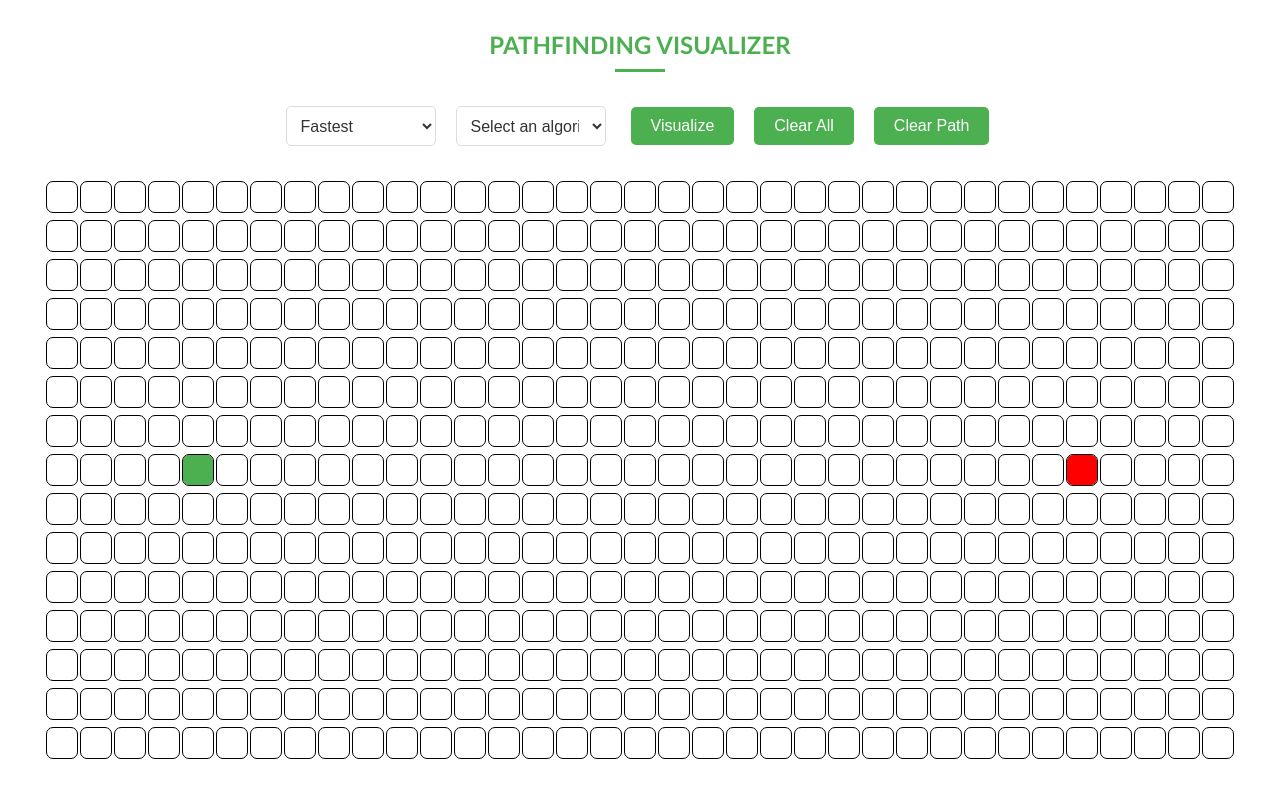
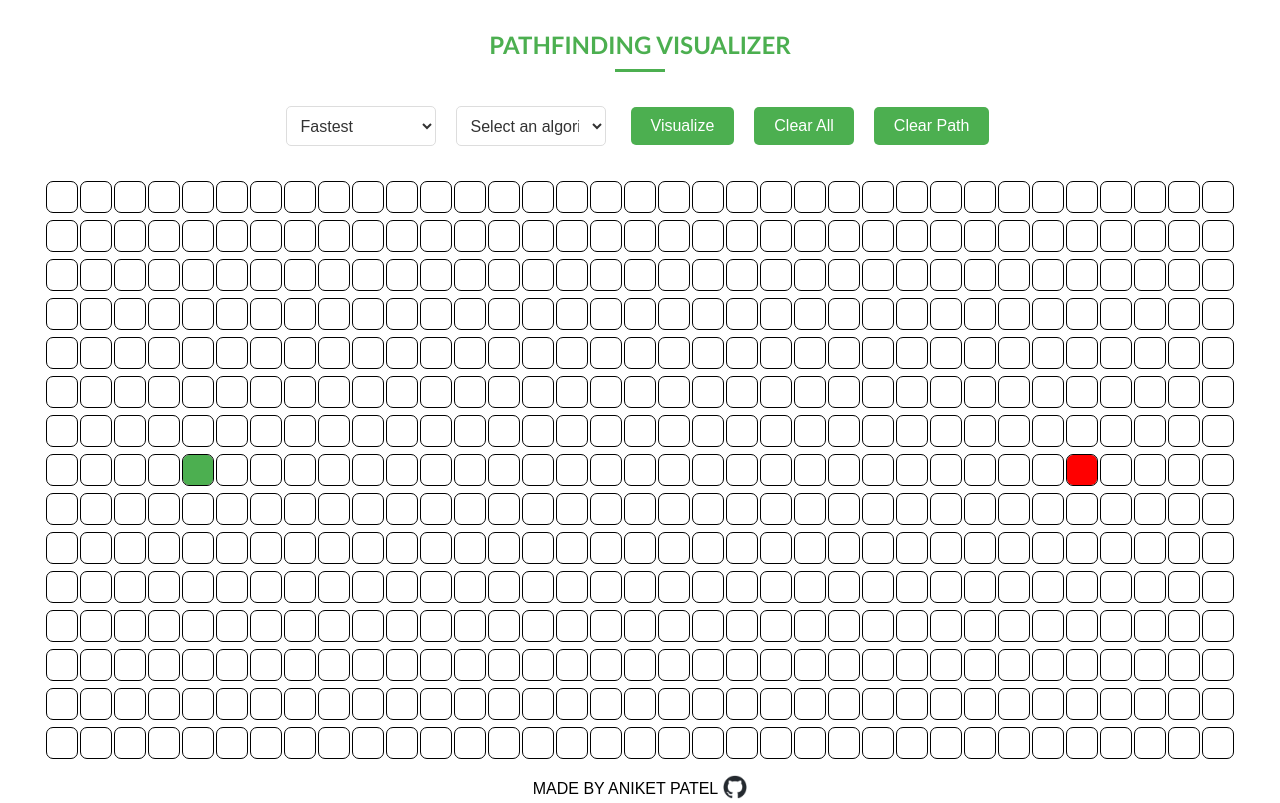
Before and after one commit to aniketpatel12/PathFinding-Visualizer, a React (Create React App) app: page / in a window 1280 px wide. Built offline with nearby package versions, Linux system fonts and the light colour scheme.

Commit message:
Added footer in the website

```diff
--- a/src/PathFindingVisualizer/Node/Node.css
+++ b/src/PathFindingVisualizer/Node/Node.css
@@ -223,21 +223,16 @@ body {
   font-family: "Open Sans", -apple-system, BlinkMacSystemFont, "Segoe UI", Roboto, Oxygen-Sans, Ubuntu, Cantarell, "Helvetica Neue", Helvetica, Arial, sans-serif;
 }
 
-/* Footer.css */
-
 .footer {
-  background-color: #333;
-  color: white;
-  padding: 10px;
-  text-align: center;
-  font-family: 'Segoe UI', Tahoma, Geneva, Verdana, sans-serif;
+  display: flex;
+  align-items: center;
+  justify-content: center;
+  margin-top: 10px; /* Adjust as needed */
+  font-family: 'Your preferred font', sans-serif; /* Add your preferred font or remove this line */
 }
 
-.footer a {
-  color: white;
-  text-decoration: none;
+.github-logo {
+  width: 24px; /* Adjust as needed */
+  height: 24px; /* Adjust as needed */
+  margin-left: 5px; /* Adjust as needed */
 }
-
-.footer a:hover {
-  text-decoration: underline;
-}
--- a/src/PathFindingVisualizer/PathfindingVisualizer.jsx
+++ b/src/PathFindingVisualizer/PathfindingVisualizer.jsx
@@ -8,6 +8,7 @@ import { depthFirstSearch } from '../Algorithms/dfs';
 import { bfs } from '../Algorithms/bfs';
 import './PathfindingVisualizer.css';
 import  './Node/Node.css'
+import githubLogo from './Node/github-mark.png'
 
 let START_NODE_ROW = 7;
 let START_NODE_COL = 4;
@@ -467,6 +468,13 @@ render() {
                     );
                 })}
             </div>
+
+            <div className="footer">
+              <span> MADE BY ANIKET PATEL</span>
+              <a href="https://github.com/aniketpatel12/PathFinding-Visualizer" target="_blank" rel="noopener noreferrer">
+                <img src={githubLogo} alt="GitHub Logo" className="github-logo" />
+              </a>
+            </div>
     </>
   );
 }
```
Also changed, not shown: src/PathFindingVisualizer/Node/github-mark-white.png (added), src/PathFindingVisualizer/Node/github-mark.png (added).
